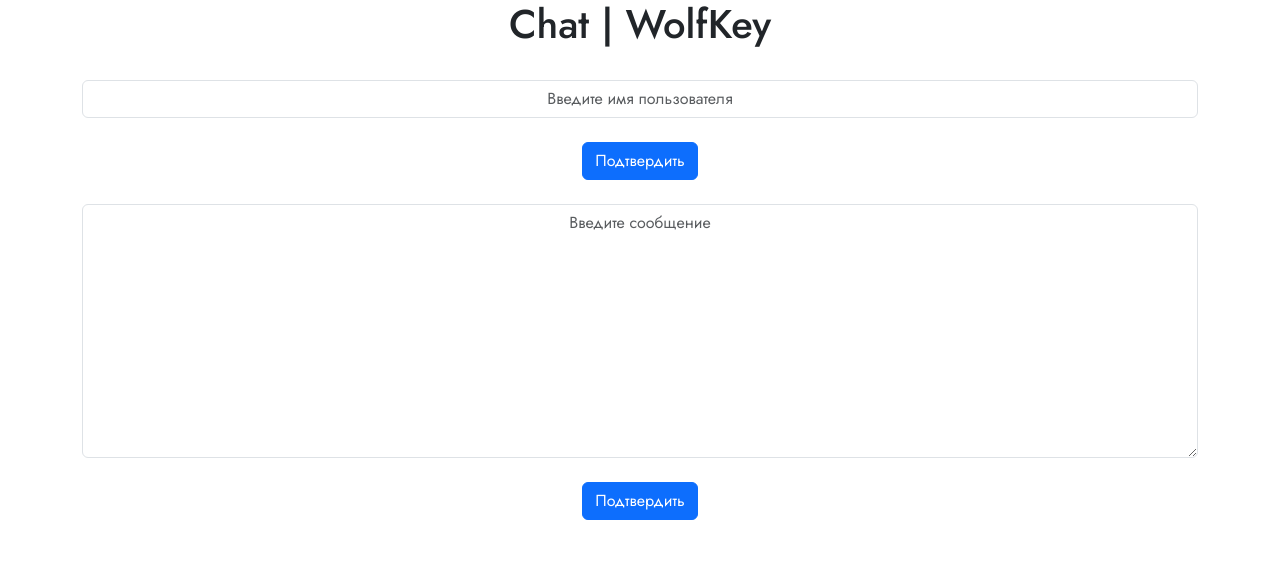
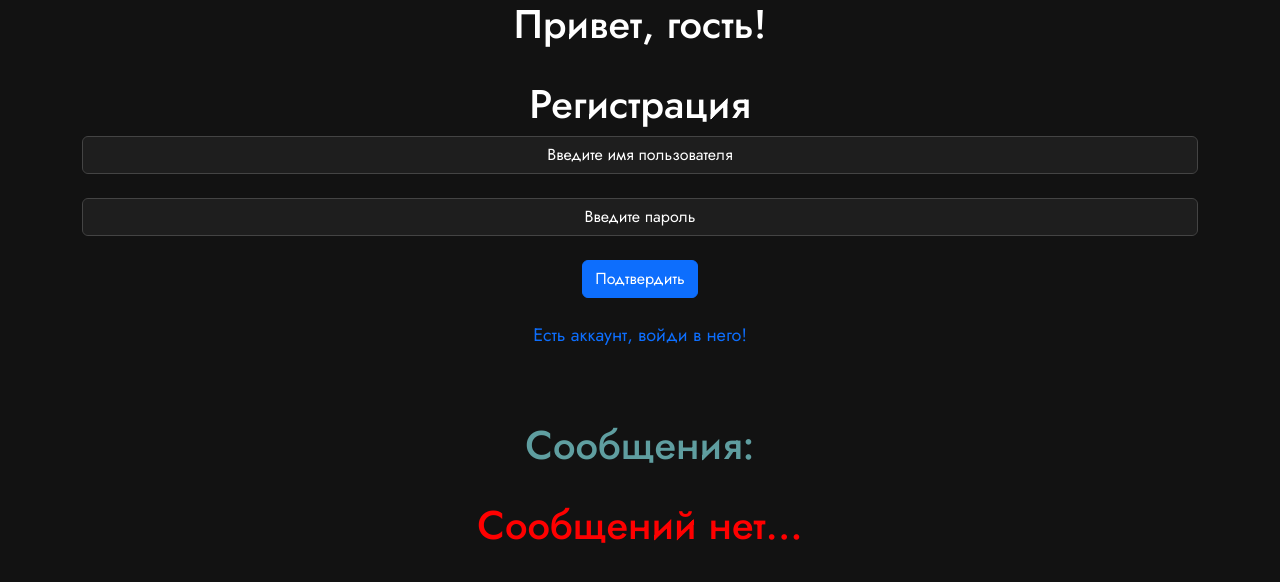
Before and after one commit to Wolfdmitrich/Chat, a PHP site: page / in a window 1280 px wide. Shown: the top 582 px of the page. Run offline with PHP 8.4, Linux system fonts and the light colour scheme; data that the repository does not hold is empty.

Commit message:
Added registration, login, exit from account

```diff
--- a/assets/api/config.php
+++ b/assets/api/config.php
@@ -1,8 +1,8 @@
 <?php
 // DB client
-$host = 'localhost';
+$host = 'localhost:3306';
 $user = 'root';
-$password = '';
+$password = 'root';
 $db = 'ChatDB';
 
 ?>
--- /dev/null
+++ b/assets/api/disableDebug.php
@@ -0,0 +1,6 @@
+<?php
+
+error_reporting(0);
+ini_set('display_errors', 0);
+
+?>
--- a/assets/api/loadMessages.php
+++ b/assets/api/loadMessages.php
@@ -1,14 +1,24 @@
 <?php
 
-require_once 'connectDB.php'; // Включите настройку RedBeanPHP
+require_once 'connectDB.php';
 
-$messages = R::getAll('SELECT * FROM messages'); // Получение всех строк из таблицы 'messages'
+$messages = R::getAll('SELECT * FROM messages');
 
-foreach ($messages as $message) {
-    $author = $message['author'];
-    $value = $message['value'];
+if (count($messages) > 0) {
+    foreach ($messages as $message) {
+        $author = $message['author'];
+        $value = $message['value'];
 
-    echo "<h1>$author: $value</h1>";
+        if ($author === 'System' || $author === 'Admin') {
+            echo "<h2><span style='border-radius: 5px; padding: 5px; margin-bottom: 2px; background-color: #FF0000;'>$author</span>: $value</h2>";
+        } else {
+            echo "<h2><span style='border-radius: 5px; padding: 5px; margin-bottom: 2px; background-color: #5f9ea060;'>$author</span>: $value</h2>";
+        }
+
+        echo "<br>";
+    }
+} else {
+    echo "<h1 style='color: red;'>Сообщений нет...</h1>";
 }
 
 ?>
--- a/assets/css/index.css
+++ b/assets/css/index.css
@@ -8,3 +8,51 @@
     text-decoration: none;
     font-family: "Jost", sans-serif !important;
 }
+
+body {
+    background-color: #121212 !important;
+    color: #ffffff !important;
+}
+textarea,
+input {
+    background-color: #1e1e1e !important;
+    color: #ffffff !important;
+    border: 1px solid #444444 !important;
+    padding: 10px;
+    border-radius: 5px;
+}
+
+
+textarea:focus,
+input:focus {
+    outline: none;
+    border-color: #0084ff !important;
+    box-shadow: 0 0 5px #0084ff !important;
+}
+
+::placeholder {
+    color: #ffffff !important;
+}
+
+
+a {
+    color: #0099cc;
+    text-decoration: none;
+}
+a:hover {
+    text-decoration: underline;
+}
+
+h1, h2, h3 {
+    color: #ffee58;
+}
+
+#messages_header {
+    color: cadetblue;
+}
+
+.exit a {
+    position: relative;
+    right: -50%;
+    font-size: xx-large;
+}
--- a/index.php
+++ b/index.php
@@ -20,31 +20,75 @@
 </head>
 
 <body>
+    <?php
+    function isRegistered() {
+        if (isset($_COOKIE['username'])) {
+            return "block";
+        } else {
+            return "none";
+        }
+    }
+
+    ?>
     <div class="container">
-        <h1>Chat | WolfKey</h1>
+        <div class="exit" style="display: <?php echo isRegistered(); ?>">
+            <a href="assets/api/logout.php" style='text-decoration: none'>Выйти</a>
+        </div>
+        <?php
+
+        if (isset($_COOKIE['username'])) {
+            echo "<h1>Привет, " . $_COOKIE['username'] . "</h1> <br>";
+        } else {
+            echo "<h1>Привет, гость!</h1>";
+            echo "<br>";
+        }
+
+        ?>
+
+
+        <?php
+        if (!isset($_COOKIE["username"])) {
+            echo "
+            <h1>Регистрация</h1>
+            <form action=\"assets/api/registerHandler.php\" method=\"post\">
+            <input type=\"text\" name=\"username\" class=\"form-control\" placeholder=\"Введите имя пользователя\" required>
+            <br>
+            <input type=\"password\" name=\"password\" class=\"form-control\" placeholder=\"Введите пароль\" required>
+            <br>
+            <button type=\"submit\" class=\"btn btn-primary\">Подтвердить</button>
+            </form>
+            <br>
+            <a href='assets/api/login.html' style='text-decoration: none; font-size: large;'>Есть аккаунт, войди в него!</a>
+            <br>
+            <br>
+            <br>
+            <br>
+            ";
+        }
+        ?>
         <div class="messages">
+            <h1 id="messages_header">Сообщения:</h1>
+            <br>
             <?php
             require_once 'assets/api/loadMessages.php';
             ?>
         </div>
         <br>
         <?php
-        if (!isset($_COOKIE["username"])) {
+
+        if (isset($_COOKIE["username"])) {
             echo "
-            <form action=\"assets/api/setUsername.php\" method=\"post\">
-            <input type=\"text\" name=\"username\" class=\"form-control\" placeholder=\"Введите имя пользователя\" required>
-            <br>
-            <button type=\"submit\" class=\"btn btn-primary\">Подтвердить</button>
-            </form>
+                <form action=\"assets/api/sendMsg.php\" method=\"post\">
+                    <textarea name=\"msg\" cols=\"30\" rows=\"10\" class=\"form-control\" placeholder=\"Введите сообщение\" required></textarea>
+                    <br>
+                    <button type=\"submit\" class=\"btn btn-primary\">Подтвердить</button>
+                </form>
+                <br>
+                <br>
             ";
         }
+
         ?>
-        <br>
-        <form action="assets/api/sendMsg.php" method="post">
-            <textarea name="msg" cols="30" rows="10" class="form-control" placeholder="Введите сообщение" required></textarea>
-            <br>
-            <button type="submit" class="btn btn-primary">Подтвердить</button>
-        </form>
     </div>
 </body>
 
```
Also changed, not shown: assets/api/login.html (added, +31 -0 lines), assets/api/loginHandler.php (added, +64 -0 lines), assets/api/logout.php (added, +7 -0 lines), assets/api/registerHandler.php (added, +70 -0 lines), assets/api/sendMsg.php (+45 -2 lines), assets/api/setUsername.php (deleted, +0 -41 lines).
